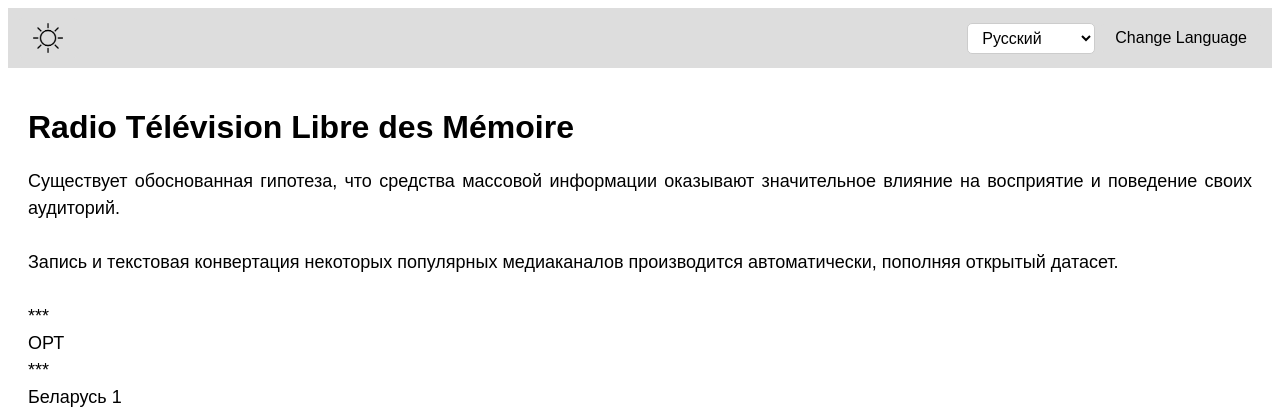
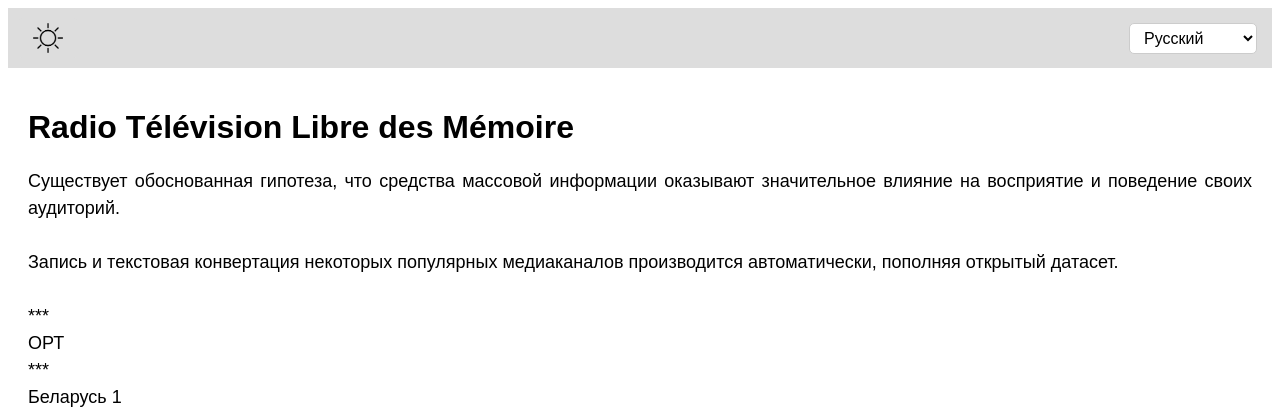
Before and after one commit to rin8351/site, a Django app: page / in a window 1280 px wide. Shown: the top 413 px of the page. Run offline with Django 4.2, Linux system fonts and the light colour scheme.

Commit message:
Update index.html

```diff
--- a/main/templates/main/index.html
+++ b/main/templates/main/index.html
@@ -22,10 +22,10 @@
       <img src="{% static 'img/day.png' %}" alt="Дневной режим" id="sun-icon" style="display: none;">
       <img src="{% static 'img/night.png' %}" alt="Ночной режим" id="moon-icon">
     </div>
-    <form action="/i18n/setlang/" method="post">
+<form action="/i18n/setlang/" method="post" id="language-form">
     {% csrf_token %}
     <input name="next" type="hidden" value="{{ redirect_to }}" />
-      <select name="language">
+    <select name="language" id="language-select">
       {% get_current_language as LANGUAGE_CODE %}
       {% get_available_languages as LANGUAGES %}
         {% for lang in LANGUAGES %}
@@ -34,7 +34,6 @@
             </option>
         {% endfor %}
     </select>
-      <input type="submit" value="Change Language">
   </form>
   </header>
 
@@ -87,6 +86,13 @@
 
 
   </script>
-
+    <script>
+      document.addEventListener('DOMContentLoaded', function() {
+        var languageSelect = document.getElementById('language-select');
+        languageSelect.addEventListener('change', function() {
+          this.form.submit();
+        });
+      });
+    </script>
 </body>
 </html>
```
Lines whose indentation alone changed are shown as unchanged.
